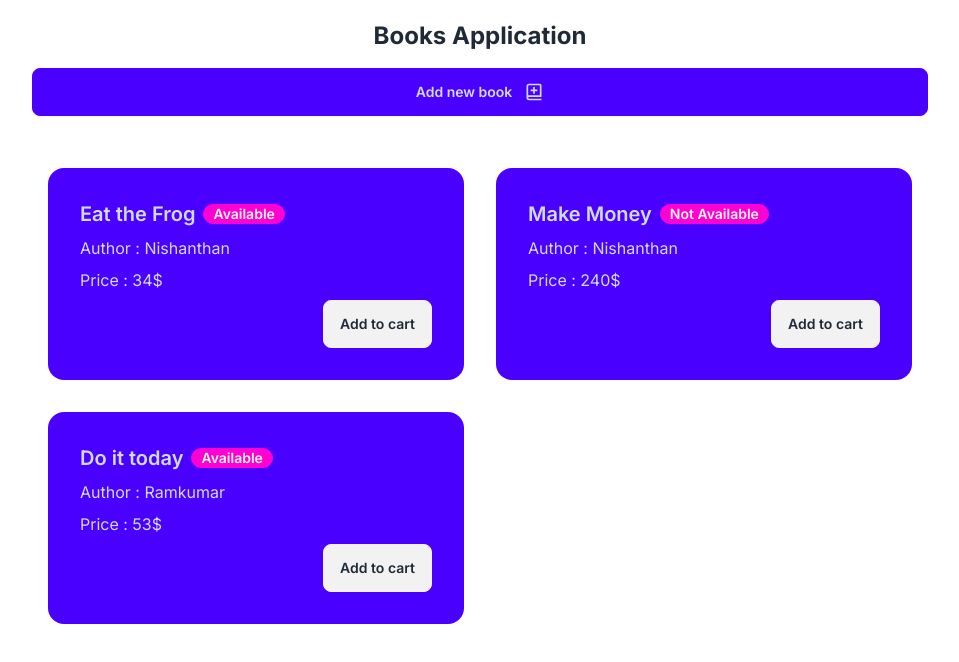
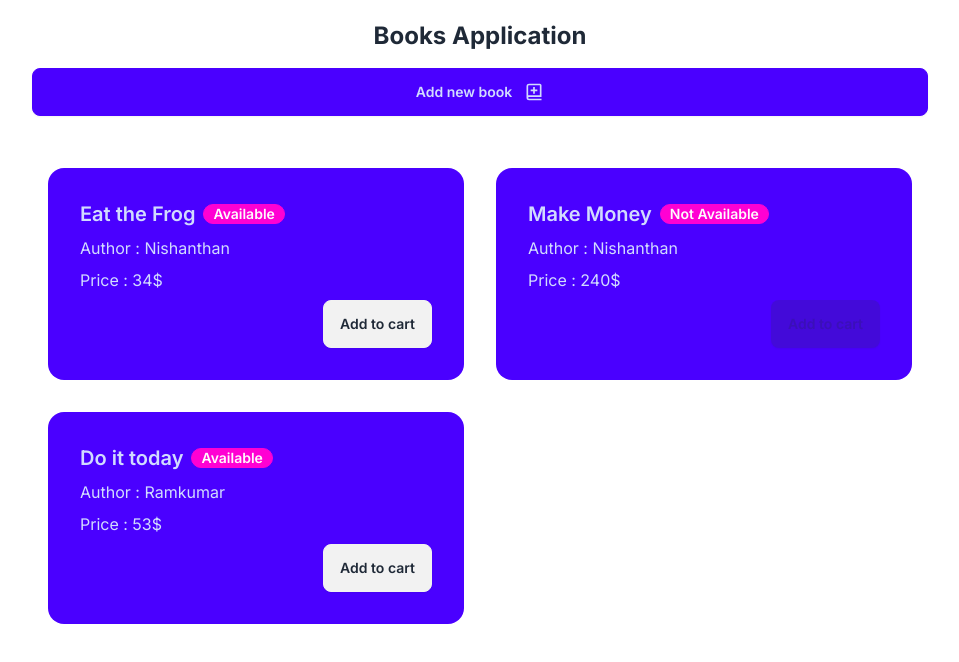
Before and after one commit to ks-nishan/books-app, a Next.js app: page / in a window 1280 px wide. Shown: the top 662 px of the page, without its empty margins (160-1119 px from the left). Built offline with nearby package versions, Linux system fonts and the light colour scheme; data requests are answered from the project's data file.

Commit message:
feature: Disable the Add to cart button when the status is not available

```diff
--- a/app/components/BookCard.tsx
+++ b/app/components/BookCard.tsx
@@ -14,7 +14,9 @@ const BookCard = ({ book }: BookCardProps) => {
         <h4>Author : {book.author}</h4>
         <h4>Price : {book.price}</h4>
         <div className="card-actions justify-end">
-          <button className="btn hover:text-white">Add to cart</button>
+          <button
+           disabled={book.status === 'Not Available'}
+           className="btn hover:text-white">Add to cart</button>
         </div>
       </div>
     </div>
```
